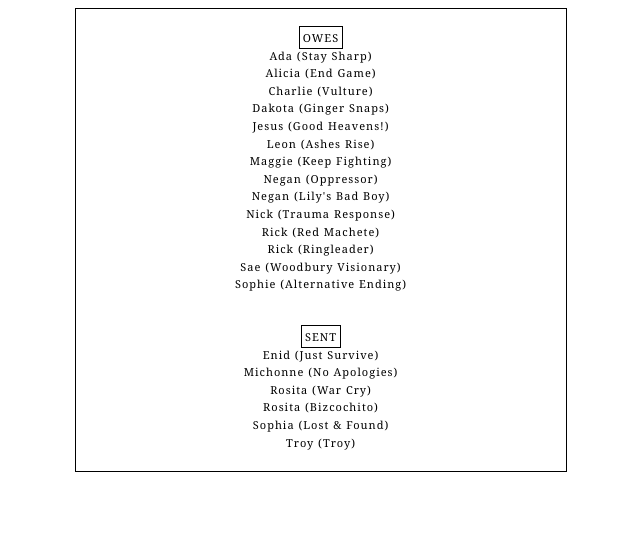
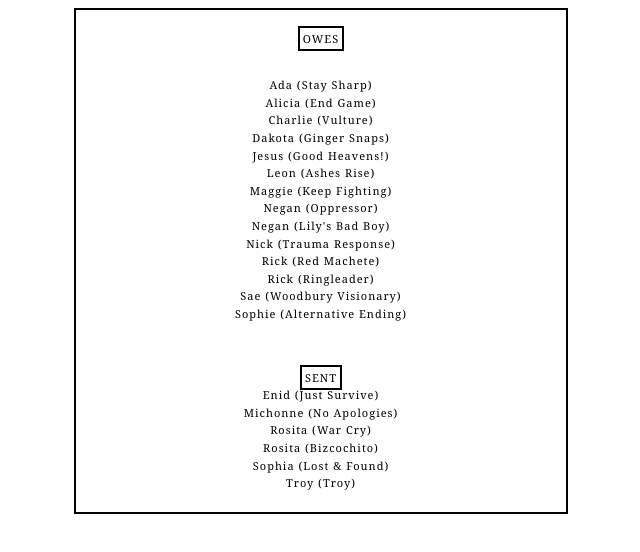
Before and after one commit to xdaysgonebye/xdaysgonebye.github.io, a plain HTML site: page index.html in a window 1280 px wide. Shown: the whole page, without its empty margins (319-959 px from the left). Drawn offline with Linux system fonts and the light colour scheme.

Commit message:
Update index.html

```diff
--- a/index.html
+++ b/index.html
@@ -2,10 +2,11 @@
 <html>
     <body>
         <center>
-            <div style="width:450px; padding:20px; line-height:160%; text-align:justify; border:1px solid #000000; font-family:georgia; font-size:11px; letter-spacing:1px;">
+            <div style="width:450px; padding:20px; line-height:160%; text-align:justify; border:2px solid #000000; font-family:georgia; font-size:11px; letter-spacing:1px;">
 
 
-            <center><font style="font-family:georgia;border:1px solid #000000; text-transform:uppercase; padding:3px;">OWES</font>
+            <center><font style="font-family:georgia;border:2px solid #000000; text-transform:uppercase; padding:3px;">OWES</font>
+            <p style="font-family:georgia;">
             <br>Ada (Stay Sharp)
             <br>Alicia (End Game)
             <br>Charlie (Vulture)
@@ -20,10 +21,10 @@
             <br>Rick (Ringleader)
             <br>Sae (Woodbury Visionary)
             <br>Sophie (Alternative Ending)
-            </center>
+            </center></p>
 
             <br><br>
-            <center><font style="font-family:georgia;border:1px solid #000000; text-transform:uppercase; padding:3px;">SENT</font>
+            <center><font style="font-family:georgia;border:2px solid #000000; text-transform:uppercase; padding:3px;">SENT</font>
             <br>Enid (Just Survive)
             <br>Michonne (No Apologies)
             <br>Rosita (War Cry)
```
